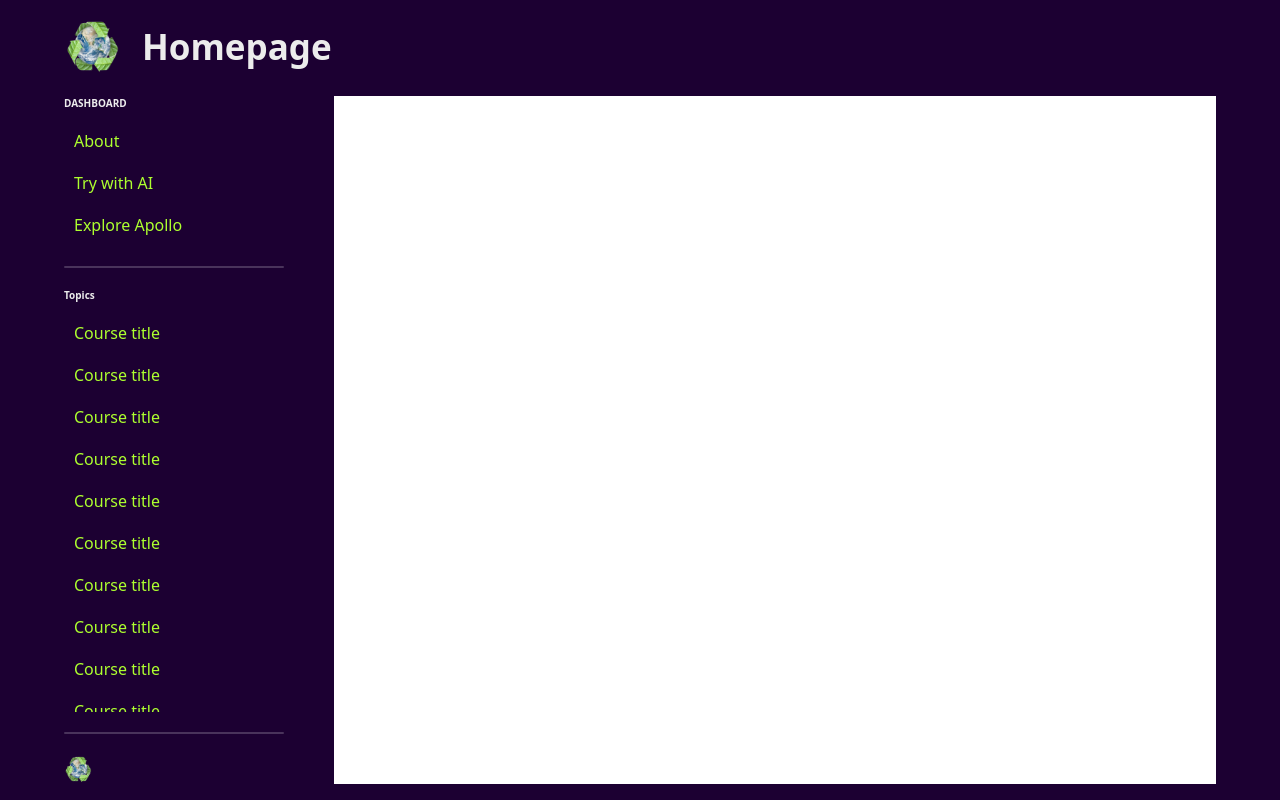
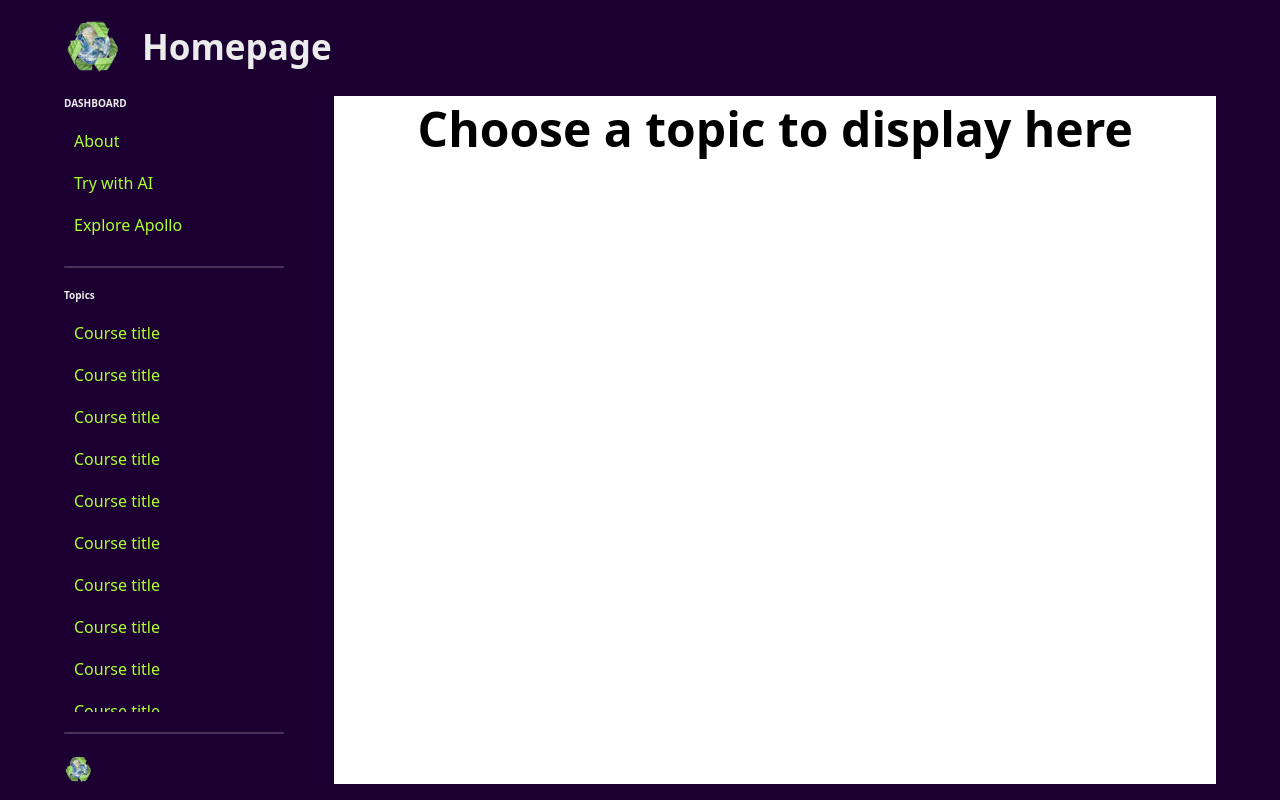
Before and after one commit to tarcisiomenezes2023/Apollo_AI, a React (Vite) app in the folder environmental_engineering_ai/: page /courses in a window 1280 px wide. Built offline with nearby package versions, Linux system fonts and the light colour scheme; no server answers.

Commit message:
Image upload optimization done, ready for backend

```diff
--- a/environmental_engineering_ai/src/routes/courses/Courses.css
+++ b/environmental_engineering_ai/src/routes/courses/Courses.css
@@ -0,0 +1,10 @@
+.coursesPage {
+    display: flex;
+    justify-content: center;
+
+    .text {
+        color: black;
+        font-size: 24px;
+        margin-bottom: 20px;
+    }
+}
--- a/environmental_engineering_ai/src/routes/courses/Courses.jsx
+++ b/environmental_engineering_ai/src/routes/courses/Courses.jsx
@@ -4,7 +4,7 @@ const Courses = () => {
   return (
     <div className='coursesPage'>
       <div className="text">
-        <h1></h1>
+        <h1>Choose a topic to display here</h1>
       </div>
     </div>
   )
--- a/environmental_engineering_ai/src/routes/courses/materials/Material.css
+++ b/environmental_engineering_ai/src/routes/courses/materials/Material.css
@@ -0,0 +1,6 @@
+.material {
+
+    h1 {
+        color: black;
+    }
+}
--- a/environmental_engineering_ai/src/routes/courses/materials/Material.jsx
+++ b/environmental_engineering_ai/src/routes/courses/materials/Material.jsx
@@ -2,8 +2,8 @@ import "./Material.css"
 
 const Material = () => {
   return (
-    <div>
-
+    <div className="material">
+      <h1>Choose a topic to display here</h1>
     </div>
   )
 }
--- a/environmental_engineering_ai/src/routes/dashboardePage/DashboardPage.css
+++ b/environmental_engineering_ai/src/routes/dashboardePage/DashboardPage.css
@@ -26,7 +26,7 @@
 
       h1 {
         font-size: 64px;
-        background: linear-gradient(to right, #217bfe, #e55571);
+        background: linear-gradient(to right, #33ff28, #e55571);
         background-clip: text;
         -webkit-background-clip: text;
         color: transparent;
```
